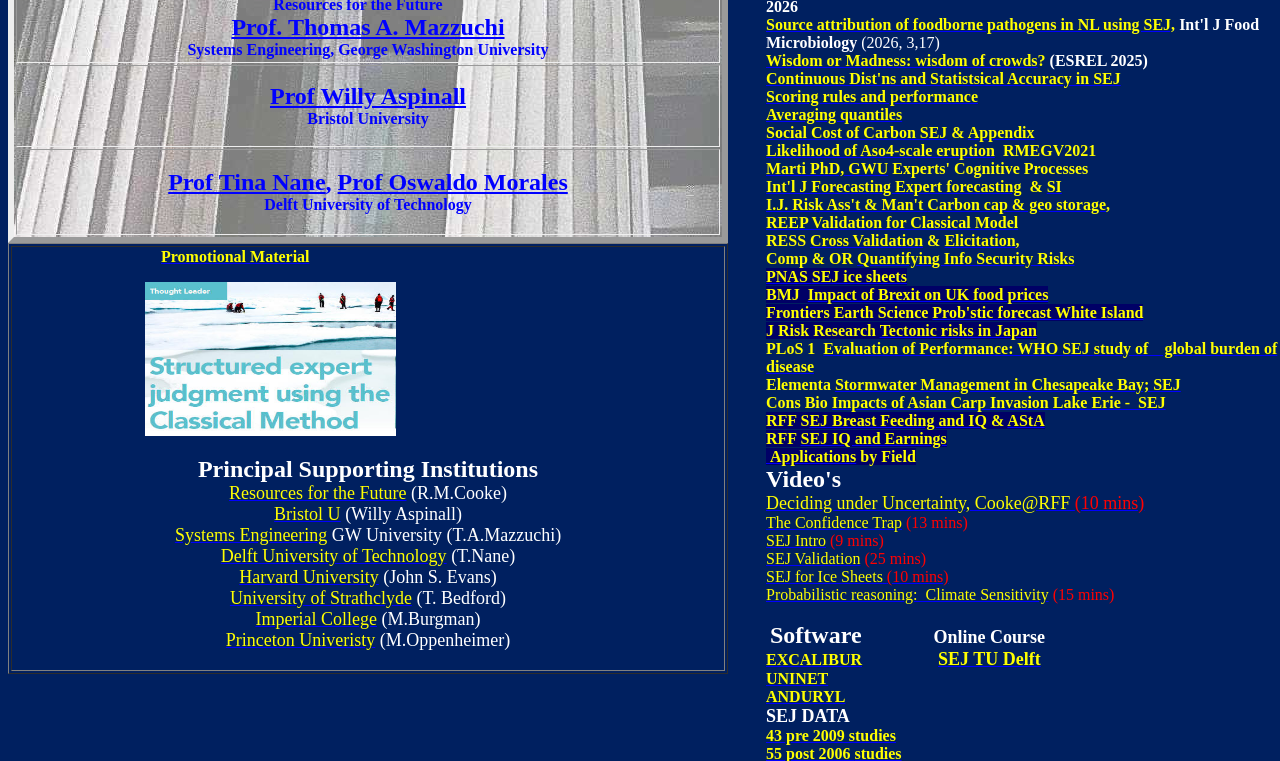
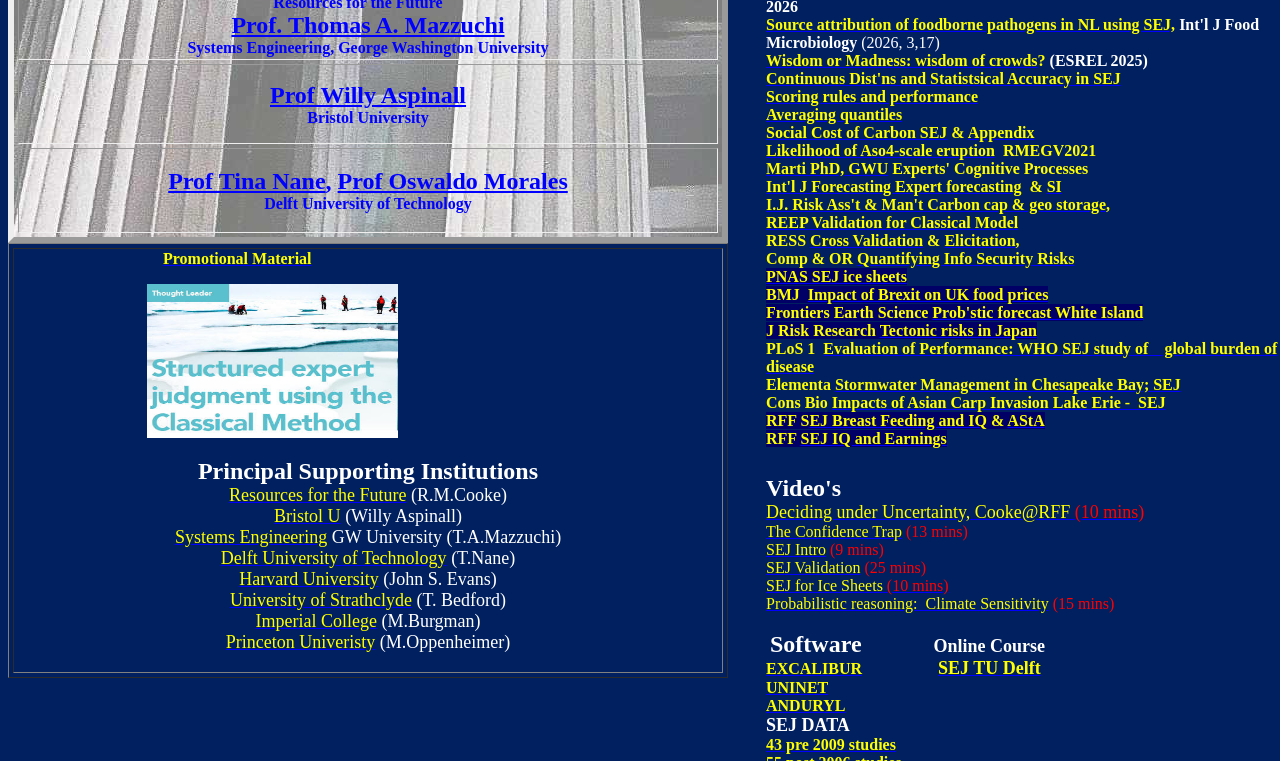
Before and after one commit to rogermcooke/Center_for_SEJ, a plain HTML site: page index.html in a window 1280 px wide. Shown: the part 496-1257 px from the top of the page. Drawn offline with Linux system fonts and the light colour scheme.

Commit message:
Add files via upload

```diff
--- a/index.html
+++ b/index.html
@@ -24,16 +24,16 @@ w\:* {behavior:url(#default#VML);}
  <o:DocumentProperties>
   <o:Author>roger</o:Author>
   <o:LastAuthor>roger</o:LastAuthor>
-  <o:Revision>44</o:Revision>
-  <o:TotalTime>336</o:TotalTime>
+  <o:Revision>45</o:Revision>
+  <o:TotalTime>337</o:TotalTime>
   <o:Created>2025-02-12T05:30:00Z</o:Created>
-  <o:LastSaved>2026-11-22T08:18:00Z</o:LastSaved>
+  <o:LastSaved>2026-11-24T10:31:00Z</o:LastSaved>
   <o:Pages>3</o:Pages>
-  <o:Words>1342</o:Words>
-  <o:Characters>7652</o:Characters>
+  <o:Words>1333</o:Words>
+  <o:Characters>7600</o:Characters>
   <o:Lines>63</o:Lines>
   <o:Paragraphs>17</o:Paragraphs>
-  <o:CharactersWithSpaces>8977</o:CharactersWithSpaces>
+  <o:CharactersWithSpaces>8916</o:CharactersWithSpaces>
   <o:Version>16.00</o:Version>
  </o:DocumentProperties>
  <o:OfficeDocumentSettings>
@@ -846,9 +846,9 @@ div.WordSection1
 
 </form>
 
-<table class=MsoNormalTable border=1 cellpadding=0 width=720 style='width:7.5in;
- mso-cellspacing:1.5pt;border:outset 4.5pt;mso-yfti-tbllook:1184;mso-padding-alt:
- 0in 5.4pt 0in 5.4pt' height=697 bordercolorlight="#00FFFF"
+<table class=MsoNormalTable border=1 cellspacing=4 cellpadding=0 width=720
+ style='width:7.5in;mso-cellspacing:1.5pt;border:outset 4.5pt;mso-yfti-tbllook:
+ 1184;mso-padding-alt:0in 5.4pt 0in 5.4pt' height=697 bordercolorlight="#00FFFF"
  bordercolordark="#00FFFF" background=P1010938.jpg>
  <tr style='mso-yfti-irow:0;mso-yfti-firstrow:yes;height:181.5pt'>
   <td valign=top style='padding:.75pt .75pt .75pt .75pt;height:181.5pt'>
@@ -915,9 +915,9 @@ div.WordSection1
 <p class=MsoNormal><span style='mso-fareast-font-family:"Times New Roman";
 display:none;mso-hide:all'><o:p>&nbsp;</o:p></span></p>
 
-<table class=MsoNormalTable border=1 cellpadding=0 width=720 style='width:7.5in;
- mso-cellspacing:1.5pt;mso-yfti-tbllook:1184;mso-padding-alt:0in 5.4pt 0in 5.4pt'
- height=120>
+<table class=MsoNormalTable border=1 cellspacing=4 cellpadding=0 width=720
+ style='width:7.5in;mso-cellspacing:1.5pt;mso-yfti-tbllook:1184;mso-padding-alt:
+ 0in 5.4pt 0in 5.4pt' height=120>
  <tr style='mso-yfti-irow:0;mso-yfti-firstrow:yes;mso-yfti-lastrow:yes;
   height:75.0pt'>
   <td width=700 style='width:525.0pt;padding:.75pt .75pt .75pt .75pt;
@@ -1176,9 +1176,7 @@ style='color:yellow'>AStA</span></a></span><o:p></o:p></b></p>
 href="RFF%20WP-17-18_IQ%20&amp;%20Earnings.pdf"><span style='color:yellow'>SEJ
 IQ and Earnings</span></a></span><o:p></o:p></b></p>
 
-<p style='margin:0in'><b><span style='color:yellow;background:#000066'><a
-href="SEJ%20Applications.pdf"><span style='color:yellow'>&nbsp;Applications</span></a>
-by Field</span></b></p>
+<p style='margin:0in'><b><span style='font-size:18.0pt'><o:p>&nbsp;</o:p></span></b></p>
 
 <p style='margin:0in'><b><span style='font-size:18.0pt'>Video's</span></b></p>
 
```
